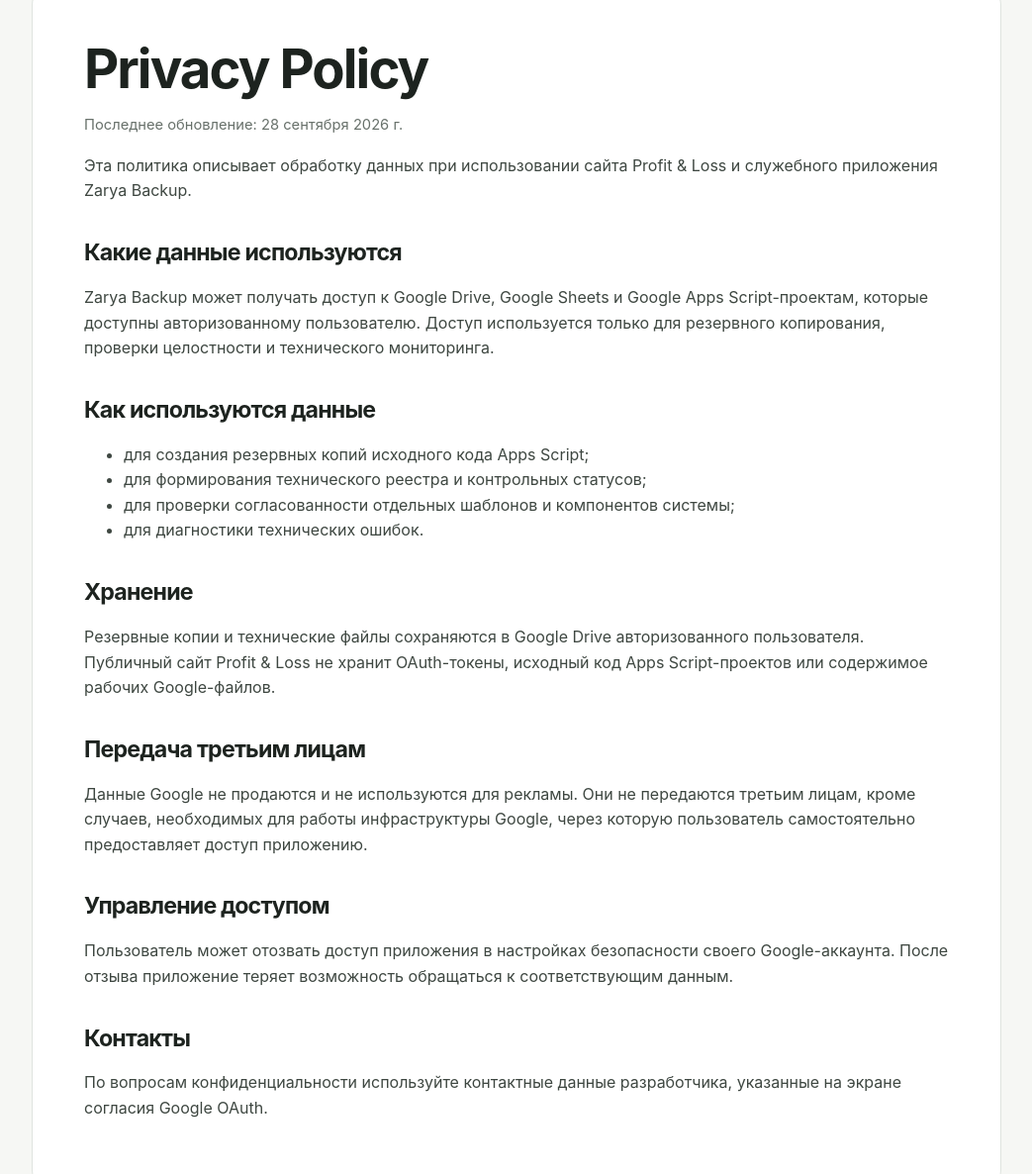
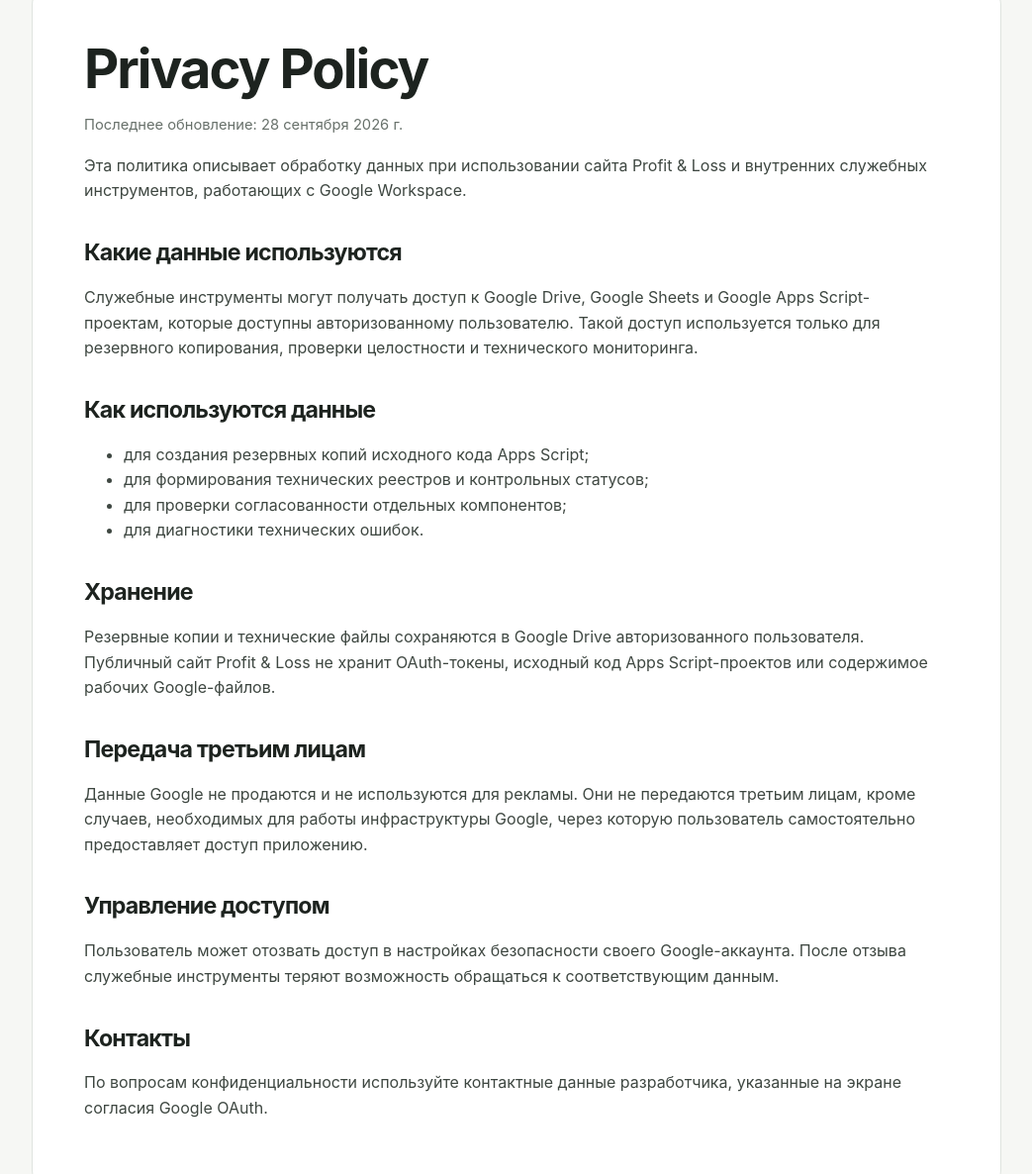
Before and after one commit to aleksejfeoktistov-cpu/profitandloss-site, a plain HTML site: page privacy/index.html in a window 1280 px wide. Shown: the part 126-1312 px from the top of the page at 99% size, without its empty margins (118-1161 px from the left). Drawn offline with Linux system fonts and the light colour scheme.

Commit message:
Generalize privacy policy and remove client references

```diff
--- a/privacy/index.html
+++ b/privacy/index.html
@@ -3,7 +3,7 @@
 <head>
   <meta charset="utf-8">
   <meta name="viewport" content="width=device-width,initial-scale=1">
-  <meta name="description" content="Privacy Policy for Profit & Loss and Zarya Backup.">
+  <meta name="description" content="Privacy Policy for Profit & Loss and its internal Google Workspace utilities.">
   <title>Privacy Policy — Profit & Loss</title>
   <link rel="stylesheet" href="/styles.css">
 </head>
@@ -13,7 +13,6 @@
       <nav>
         <a class="brand" href="/">Profit &amp; Loss</a>
         <div class="navlinks">
-          <a href="/zarya-backup/">Zarya Backup</a>
           <a href="/privacy/">Privacy</a>
           <a href="/terms/">Terms</a>
         </div>
@@ -26,16 +25,16 @@
       <h1>Privacy Policy</h1>
       <p class="meta">Последнее обновление: 28 сентября 2026 г.</p>
 
-      <p>Эта политика описывает обработку данных при использовании сайта Profit &amp; Loss и служебного приложения Zarya Backup.</p>
+      <p>Эта политика описывает обработку данных при использовании сайта Profit &amp; Loss и внутренних служебных инструментов, работающих с Google Workspace.</p>
 
       <h2>Какие данные используются</h2>
-      <p>Zarya Backup может получать доступ к Google Drive, Google Sheets и Google Apps Script-проектам, которые доступны авторизованному пользователю. Доступ используется только для резервного копирования, проверки целостности и технического мониторинга.</p>
+      <p>Служебные инструменты могут получать доступ к Google Drive, Google Sheets и Google Apps Script-проектам, которые доступны авторизованному пользователю. Такой доступ используется только для резервного копирования, проверки целостности и технического мониторинга.</p>
 
       <h2>Как используются данные</h2>
       <ul>
         <li>для создания резервных копий исходного кода Apps Script;</li>
-        <li>для формирования технического реестра и контрольных статусов;</li>
-        <li>для проверки согласованности отдельных шаблонов и компонентов системы;</li>
+        <li>для формирования технических реестров и контрольных статусов;</li>
+        <li>для проверки согласованности отдельных компонентов;</li>
         <li>для диагностики технических ошибок.</li>
       </ul>
 
@@ -46,7 +45,7 @@
       <p>Данные Google не продаются и не используются для рекламы. Они не передаются третьим лицам, кроме случаев, необходимых для работы инфраструктуры Google, через которую пользователь самостоятельно предоставляет доступ приложению.</p>
 
       <h2>Управление доступом</h2>
-      <p>Пользователь может отозвать доступ приложения в настройках безопасности своего Google-аккаунта. После отзыва приложение теряет возможность обращаться к соответствующим данным.</p>
+      <p>Пользователь может отозвать доступ в настройках безопасности своего Google-аккаунта. После отзыва служебные инструменты теряют возможность обращаться к соответствующим данным.</p>
 
       <h2>Контакты</h2>
       <p>По вопросам конфиденциальности используйте контактные данные разработчика, указанные на экране согласия Google OAuth.</p>
```
